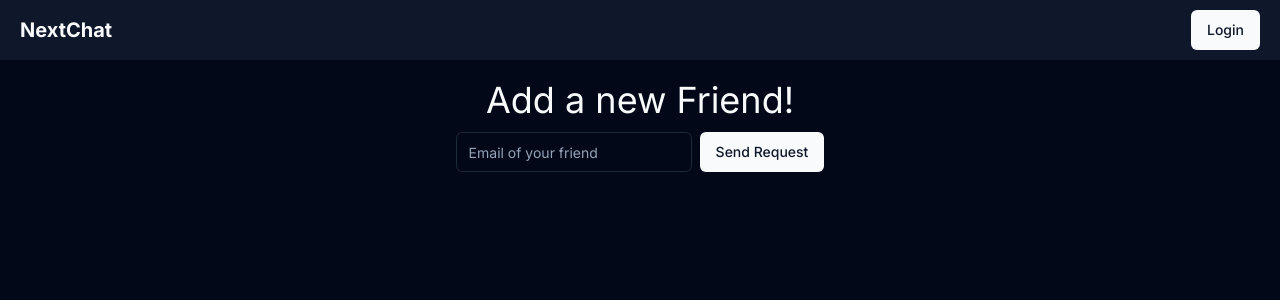
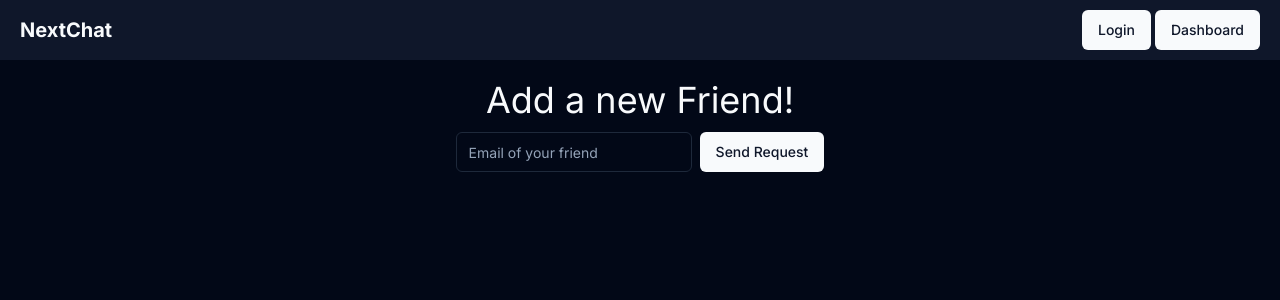
Before and after one commit to TusharSoni014/nextjs-advance-chatapp, a Next.js app: page /dashboard/add in a window 1280 px wide. Shown: the top 300 px of the page. Built offline with nearby package versions, Linux system fonts and the light colour scheme.

Commit message:
minor header change

```diff
--- a/src/components/Header.tsx
+++ b/src/components/Header.tsx
@@ -6,9 +6,12 @@ export default function Header() {
   return (
     <nav className="__nav_bar h-[60px] flex justify-between px-5 items-center bg-slate-900">
       <h2 className=" font-bold text-xl">NextChat</h2>
-      <div className="__nav_links">
+      <div className="__nav_links flex gap-1">
         <Link href="/login">
           <Button>Login</Button>
+        </Link>
+        <Link href="/dashboard">
+          <Button>Dashboard</Button>
         </Link>
       </div>
     </nav>
```
